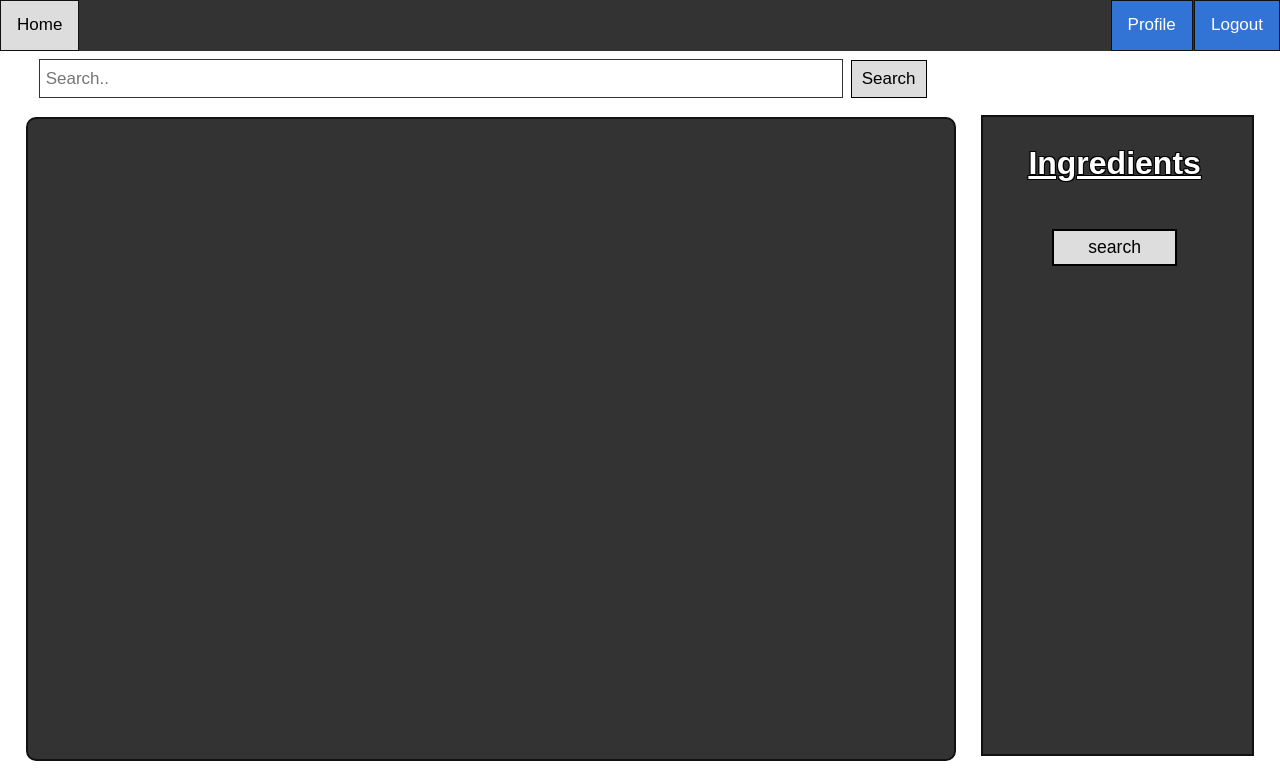
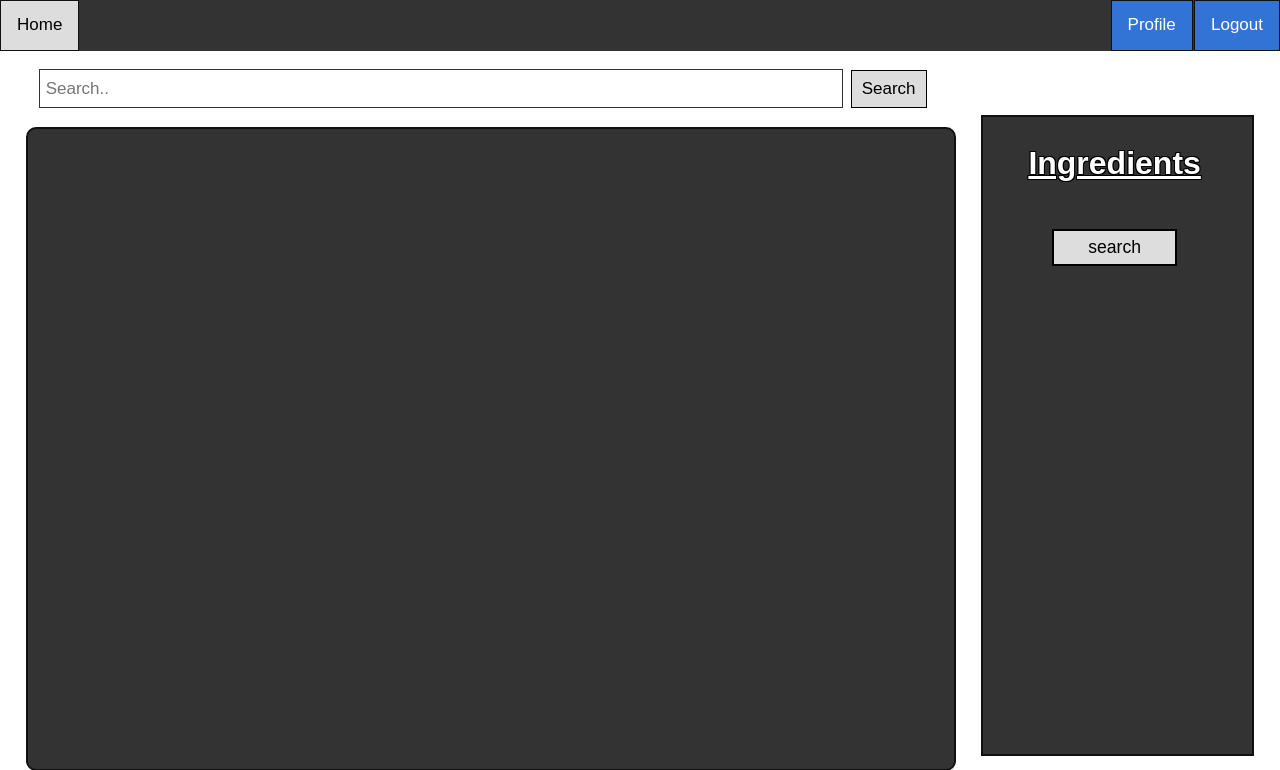
Before and after one commit to maliksaunders/CIS408_2023_01_Recipe_App, a Flask app: page /htmlWIP/home in a window 1280 px wide. Shown: the top 770 px of the page. Run offline with Flask 2, Linux system fonts and the light colour scheme; the visitor is signed in with stand-in values (Sample User, id 1); some libraries are stand-ins or nearby versions.

Commit message:
also didnt save search.html :)

```diff
--- a/htmlWIP/templates/search.html
+++ b/htmlWIP/templates/search.html
@@ -17,7 +17,7 @@
     <div class="main">
         <div class="flexbox">
             <div class="content">
-                <div class="searchbar">
+                <div class="searchbar" style="margin-top: 10px">
                     <form action="{{ url_for('search') }}" method="post" autocomplete="off">
                         <input type="text" name="search" placeholder="Search.." id="search" required>
                         <input type="submit" value="Search">
```
